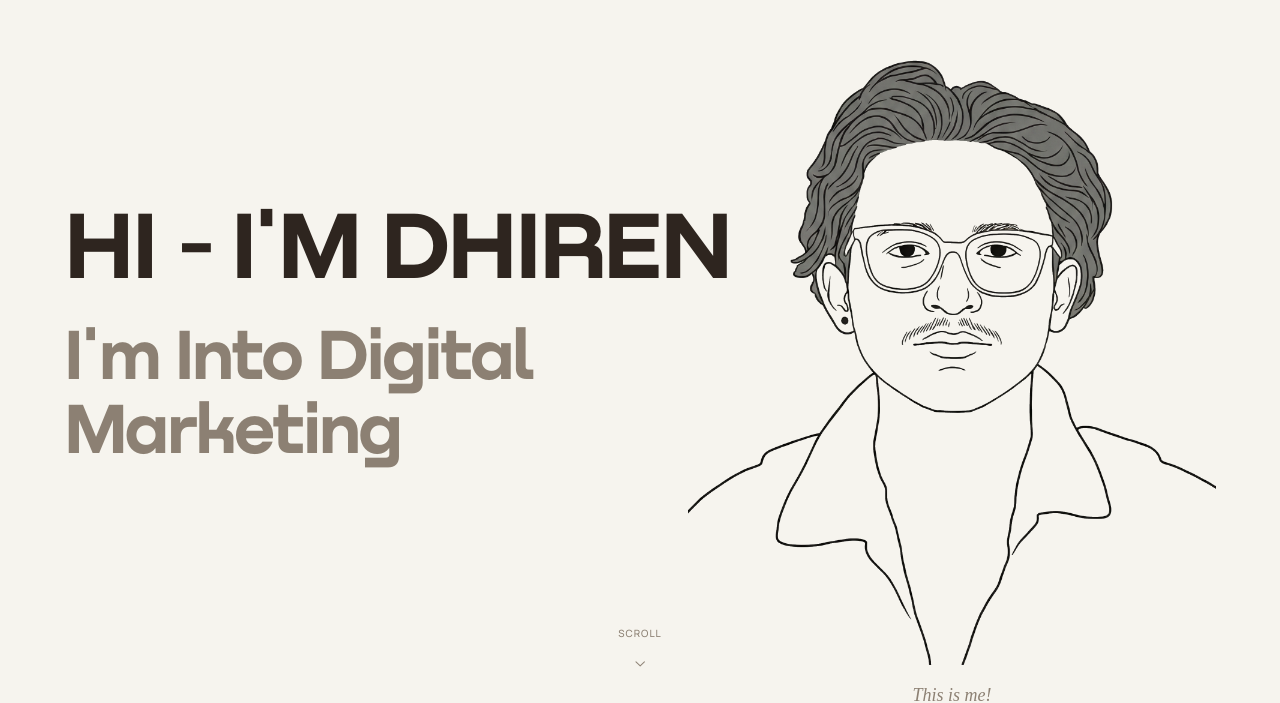
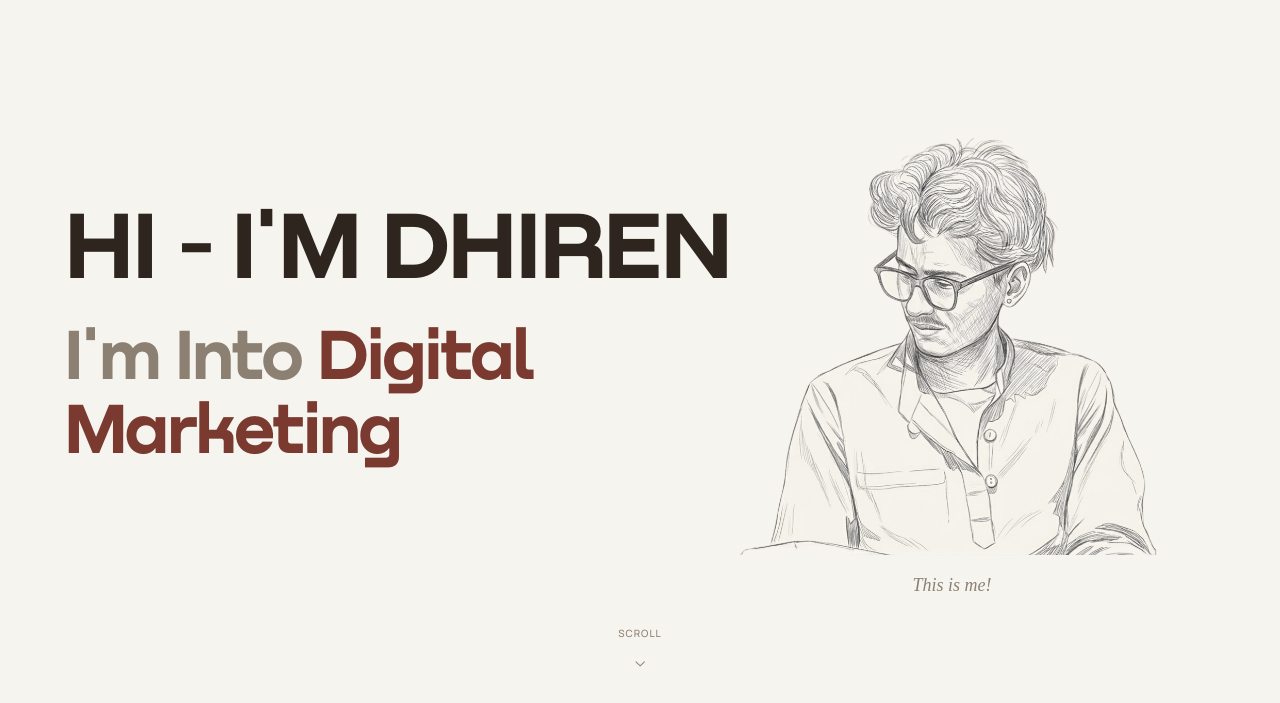
Before and after one commit to dhirendraxd/dhiren_website, a React (Vite) app: page / in a window 1280 px wide. Shown: the part 105-808 px from the top of the page. Built offline with nearby package versions, Linux system fonts and the light colour scheme; the HTML template or start-up script is replaced by a standard one.

Commit message:
Refactor code structure for improved readability and maintainability

```diff
--- a/src/components/HeroSection.tsx
+++ b/src/components/HeroSection.tsx
@@ -1,7 +1,7 @@
 import { useEffect, useState } from "react";
 import { AnimatePresence, motion } from "framer-motion";
 import { ChevronDown } from "lucide-react";
-import ismailIllustration from "@/assets/ismail-illustration.png";
+import untitledDesignImage from "@/assets/Untitled design.png";
 
 const HeroSection = () => {
   const [showScrollIndicator, setShowScrollIndicator] = useState(true);
@@ -42,7 +42,8 @@ const HeroSection = () => {
             >
               <span className="font-nekst">I</span>
               <span className="font-sans">'</span>
-              <span className="font-nekst">m Into Digital Marketing</span>
+              <span className="font-nekst">m Into </span>
+              <span className="font-nekst text-[#7A3A30]">Digital Marketing</span>
             </motion.h2>
 
           </div>
@@ -52,13 +53,13 @@ const HeroSection = () => {
             initial={{ opacity: 0, scale: 0.93 }}
             animate={{ opacity: 1, scale: 1 }}
             transition={{ duration: 0.75, delay: 0.2, ease: [0.22, 1, 0.36, 1] }}
-            className="relative flex justify-center -mt-8 md:mt-0"
+            className="relative flex justify-center -mt-16 md:-mt-8"
           >
             <div className="relative flex flex-col items-center">
               <img
-                src={ismailIllustration}
+                src={untitledDesignImage}
                 alt="Dhiren illustration"
-                className="w-64 md:w-80 lg:w-96 xl:w-full xl:max-w-xl h-auto"
+                className="w-[40rem] md:w-[54rem] lg:w-[74rem] xl:w-[96rem] h-auto"
               />
               <p
                 className="text-base md:text-lg text-muted-foreground italic font-light mt-4"
```
Also changed, not shown: src/assets/Untitled design.png (added), src/assets/not-found.webp (deleted).
